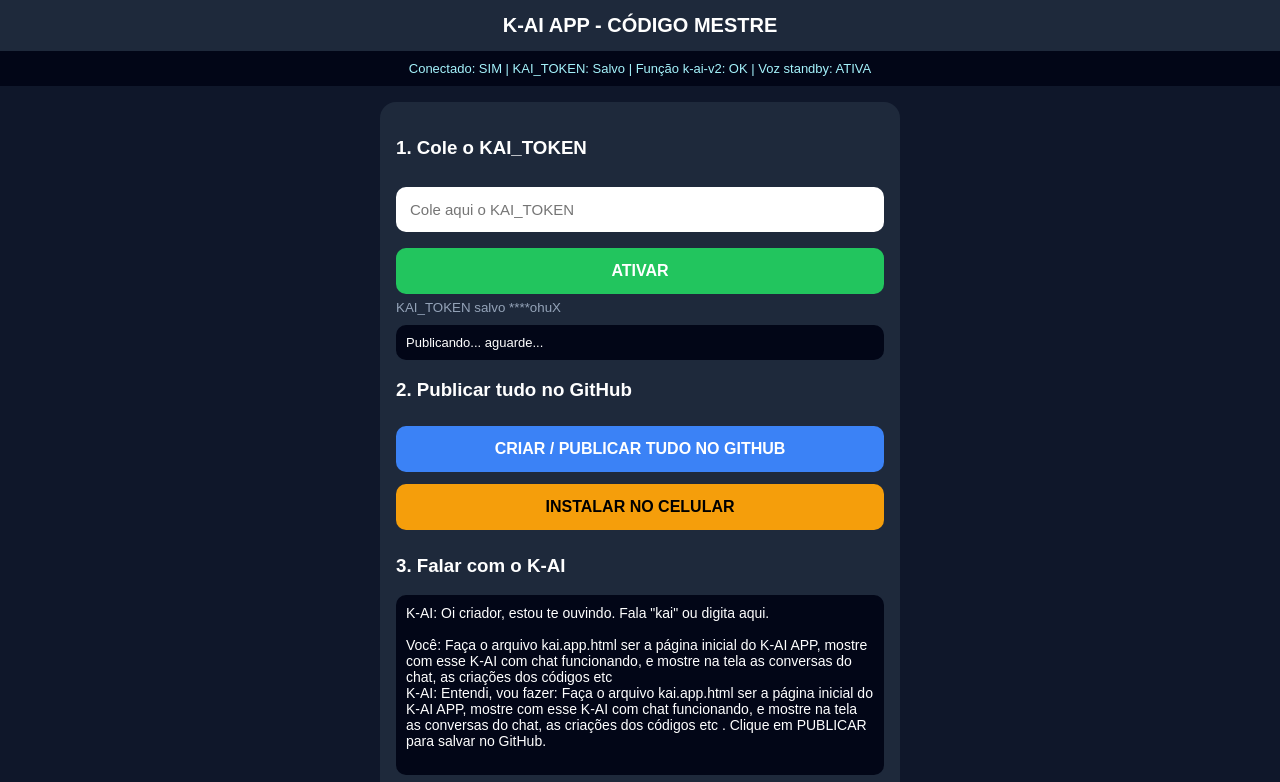
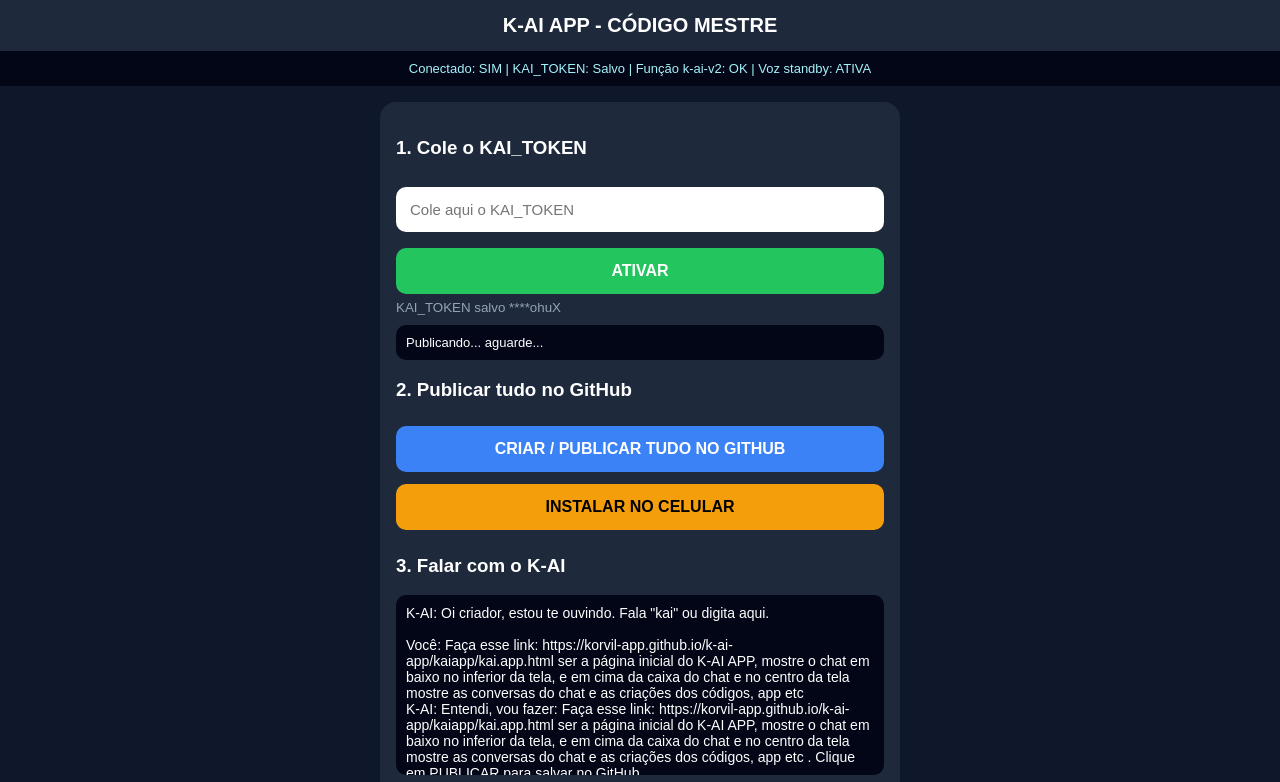
Before and after one commit to korvil-app/k-ai-app, a plain HTML site: page kaiapp/index.html in a window 1280 px wide. Shown: the top 782 px of the page. Drawn offline with Linux system fonts and the light colour scheme.

Commit message:
Cria index.html

```diff
--- a/kaiapp/index.html
+++ b/kaiapp/index.html
@@ -36,7 +36,7 @@ small{color:#94a3b8}
 <button class="btn-instalar" id="btnInstalar" onclick="instalar()">INSTALAR NO CELULAR</button>
 
 <h3>3. Falar com o K-AI</h3>
-<div class="chat" id="chat">K-AI: Oi criador, estou te ouvindo. Fala "kai" ou digita aqui.<br><br>Você: Faça o arquivo kai.app.html ser a página inicial do K-AI APP, mostre com esse K-AI com chat funcionando, e mostre na tela as conversas do chat, as criações  dos códigos etc <br>K-AI: Entendi, vou fazer: Faça o arquivo kai.app.html ser a página inicial do K-AI APP, mostre com esse K-AI com chat funcionando, e mostre na tela as conversas do chat, as criações  dos códigos etc . Clique em PUBLICAR para salvar no GitHub.</div>
+<div class="chat" id="chat">K-AI: Oi criador, estou te ouvindo. Fala "kai" ou digita aqui.<br><br>Você: Faça esse link: https://korvil-app.github.io/k-ai-app/kaiapp/kai.app.html ser a página inicial do K-AI APP, mostre o chat em baixo no inferior da tela, e em cima da caixa do chat e no centro da tela mostre as conversas do chat e as criações dos códigos, app etc <br>K-AI: Entendi, vou fazer: Faça esse link: https://korvil-app.github.io/k-ai-app/kaiapp/kai.app.html ser a página inicial do K-AI APP, mostre o chat em baixo no inferior da tela, e em cima da caixa do chat e no centro da tela mostre as conversas do chat e as criações dos códigos, app etc . Clique em PUBLICAR para salvar no GitHub.</div>
 <input id="pergunta" placeholder="Digite ou fale: kai, evoluir...">
 <button class="btn-chat" onclick="falar()">ENVIAR PARA O K-AI</button>
 <p><small>Repositório: korvil-app/k-ai-app | Pasta: kaiapp/ | Supabase: k-ai-v2 | 3 IAs: GEMINI + GROQ + POLLINATIONS</small></p>
```
